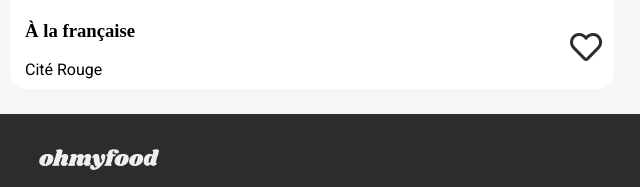
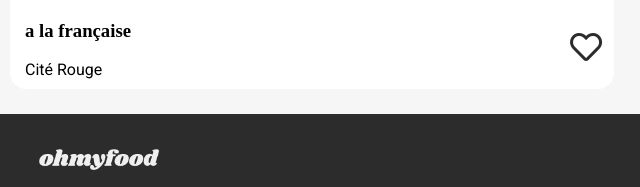
Before and after one commit to alisalli/alisalli_3_20012022, a plain HTML site: page index.html in a window 1280 px wide. Shown: the part 1193-1380 px from the top of the page, 0-640 px from the left. Drawn offline with Linux system fonts and the light colour scheme.

Commit message:
correction

```diff
--- a/index.html
+++ b/index.html
@@ -111,7 +111,7 @@
                         <img src="images/restaurants/toa-heftiba-DQKerTsQwi0-unsplash.jpg" alt="" class="restocard_img">
                         <article class="restocard_art">
                             <div class="restocard_menu">
-                                <h3 class="restocard_name">À la française</h3>
+                                <h3 class="restocard_name">a la française</h3>
                                 <span class="restocard_place">Cité Rouge</span>
                             </div>
                             <div class="restocard_btn mainmenu_button">
```
